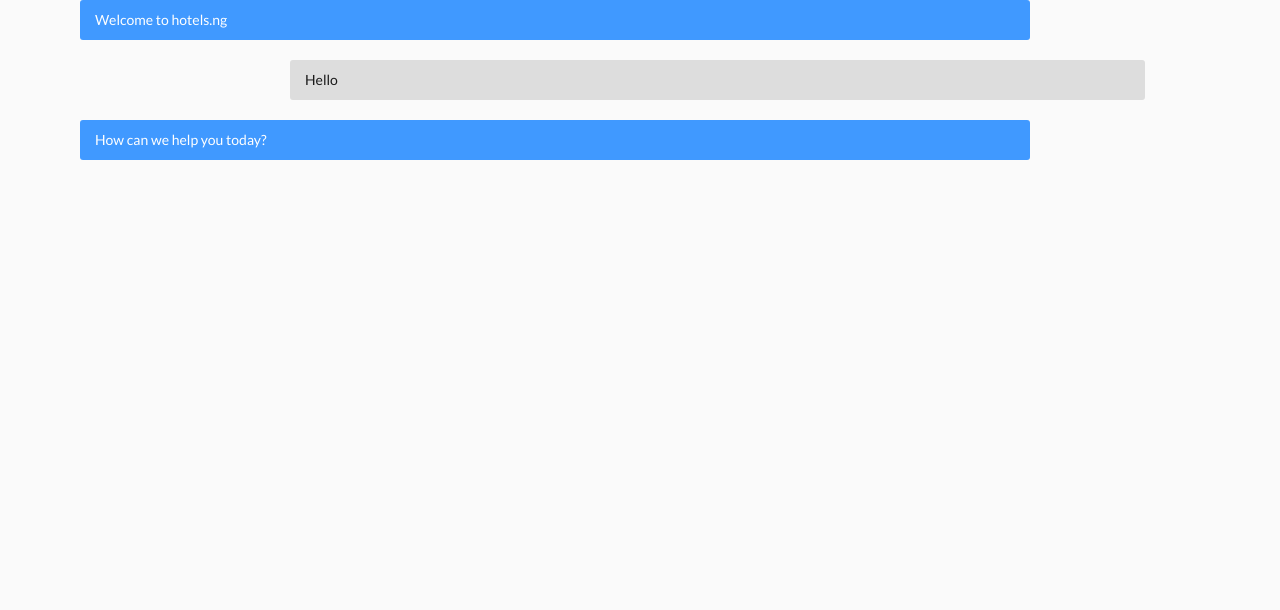
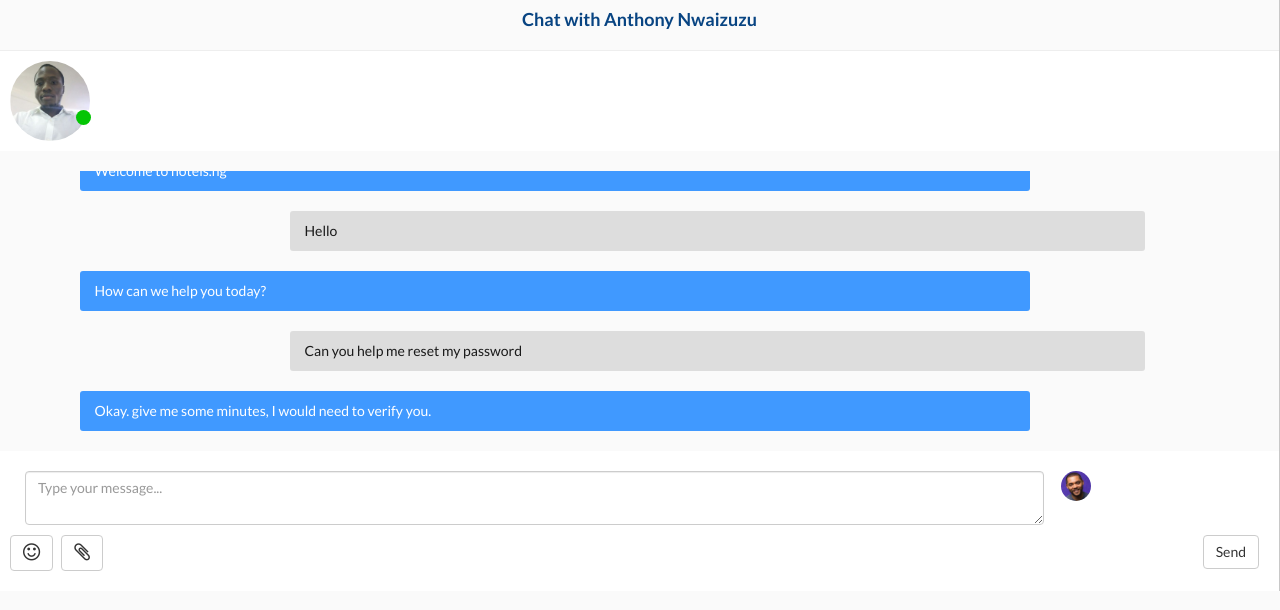
Before and after one commit to seyishemba/hng-stage7a, a plain HTML site: page messagebox.html in a window 1280 px wide. Drawn offline with nearby package versions, Linux system fonts and the light colour scheme.

Commit message:
Update messagebox.html

```diff
--- a/messagebox.html
+++ b/messagebox.html
@@ -27,13 +27,35 @@
 }
 
 </style>
+
+
 <link href="https://fonts.googleapis.com/css?family=Lato:300,400,700" rel="stylesheet">
 <link rel="stylesheet" type="text/css" href="css/main.css">
 </head>
 <body>
 
-      <div style="min-height: 280px; width: 100%">
+    <div class="col-md-12" style="padding: 0px; background: ; border-right: 1px solid rgba(0,0,0,0.2); ">
+  <div class="" style="background: ">
+     <h4 class="deepColor bold text-center">
+      Chat with Anthony Nwaizuzu
+    </h4>
+    <hr style="margin-bottom: 0px">
+    <div class="bodyWrapper" style="padding-top:10px; padding-bottom: 10px ">
+      <img src="img/fisayo.png" style="width: 80px; width: 80px; border-radius: 100%">
+      <span style="margin-left: 10px; color: #1a1a1a">
+
+        <div style="width: 15px; height: 15px; background: #04c504;margin-left: -24px;top: 110px; border-radius:100%;display: inline-block;position: absolute;">
+        </div>
+      </span>
+    </div>
+  </div>
+  <br>
+
+
     <!-- CHAT MESSAGES COMES HERE-->
+
+
+      <div style="height: 280px;overflow-y: scroll; width: 100%; border: 0px" id="thread">
 
 
     <div class="container">
@@ -66,7 +88,72 @@
     <div class="clearfix"></div>
     <br>
     </div>
+
+
+
+        <!-- SENDER  -->
+    <div>
+    <div class="col-md-2"></div>
+    <div class="col-md-9" style="background: #ddd;margin-left: 30px; border-radius: 3px; padding: 10px 15px">
+      Can you help me reset my password
+    </div>
+    <div class="clearfix"></div>
+    <br>
+    </div>
+
+
+        <!-- reciever  -->
+    <div>
+    <div class="col-xs-10" style="background: #4099FF; color: white; margin-left: 10px; border-radius: 3px; padding: 10px 15px">
+      Okay. give me some minutes, I would need to verify you.
+    </div>
+    <div class="clearfix"></div>
+    <br>
+    </div>
+
   </div>
 </div>
+
+
+    <!-- END OF THREAD MESSAGE-->
+
+
+
+
+  <div class="bodyWrapper">
+
+    <div class="col-xs-10">
+    <textarea class="form-control" placeholder="Type your message..."></textarea>
+    </div>
+        <div class="col-xs-2" style="padding-left: 2px">
+      <img src="img/mark.jpg" style="width: 30px; width: 30px; border-radius: 100%">
+
+    </div>
+    <div class="clearfix"></div>
+    <div style="width: 100%; height: 10px"></div>
+    <button class="btn btn-default">
+    <i class="fa fa-smile-o" style="font-size: 20px;"></i>
+  </button>
+  &nbsp;
+    <button class="btn btn-default">
+    <i class="fa fa-paperclip" style="font-size: 20px;"></i>
+  </button>
+
+    <button class="btn btn-default pull-right" style="margin-right: 10px">
+      Send
+  </button>
+  </div>
+</div>
+<script>
+
+  //To always scroll to bottom of chat
+function scrollSmoothToBottom (id) {
+   var div = document.getElementById(id);
+   $('#' + id).animate({
+      scrollTop: div.scrollHeight - div.clientHeight
+   }, 500);
+}
+scrollSmoothToBottom("thread");
+</script>
 </body>
 </html>
```
